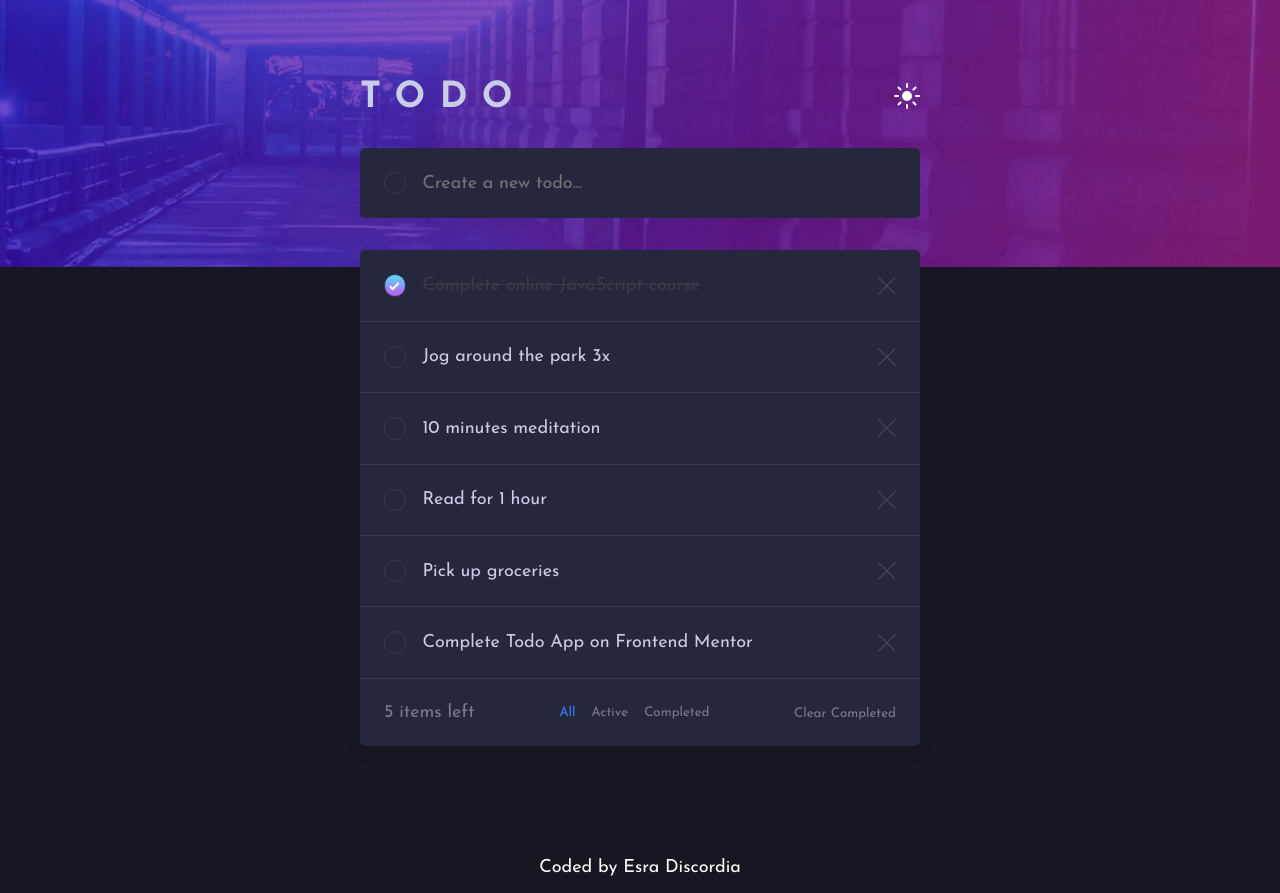
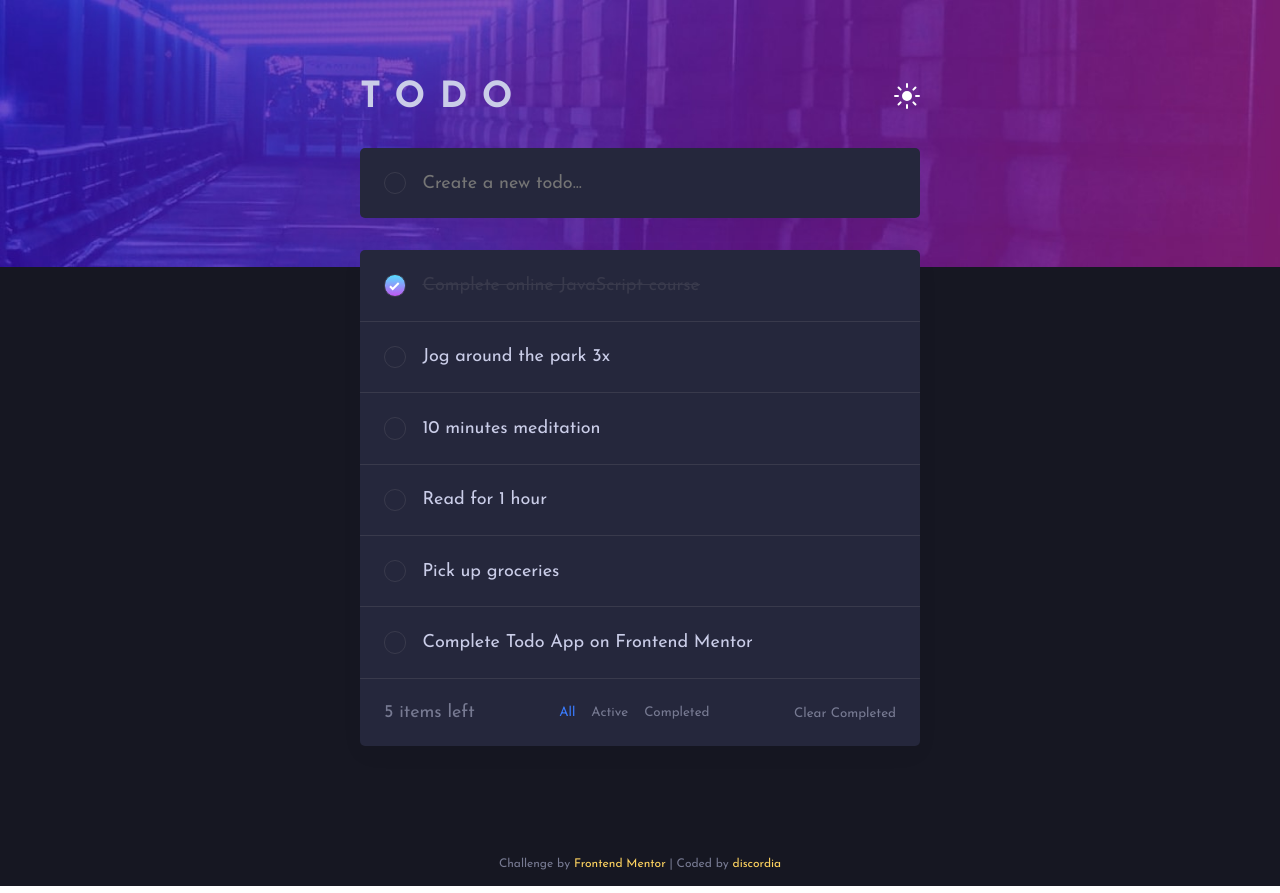
Before and after one commit to Nujsvart/FM-Projects-React, a React (Create React App) app in the folder 03-todo-app/: page / in a window 1280 px wide. Built offline with nearby package versions, Linux system fonts and the light colour scheme.

Commit message:
attribution

```diff
--- a/03-todo-app/src/App.js
+++ b/03-todo-app/src/App.js
@@ -3,6 +3,7 @@ import React from "react";
 import Header from "./components/Header";
 import TodoInput from "./components/TodoInput";
 import TodoList from "./components/TodoList";
+import Attribution from "./components/Attribution";
 
 import { useSelector } from "react-redux";
 
@@ -15,7 +16,7 @@ const App = () => {
       <Header />
       <TodoInput />
       <TodoList />
-      <div className="attribute"><p>Coded by Esra Discordia</p></div>
+      <Attribution />
     </div>
   );
 };
--- /dev/null
+++ b/03-todo-app/src/components/Attribution.js
@@ -0,0 +1,13 @@
+import React from "react";
+
+const Attribution = () => {
+  return (
+    <div className="attribution">
+      Challenge by
+      <a href="https://www.frontendmentor.io"> Frontend Mentor </a>| Coded by{" "}
+      <a href="https://github.com/Nujsvart">discordia</a>
+    </div>
+  );
+};
+
+export default Attribution;
--- a/03-todo-app/src/components/Header.js
+++ b/03-todo-app/src/components/Header.js
@@ -11,7 +11,6 @@ const Header = () => {
   const dispatch = useDispatch();
   const theme = useSelector(state => state.theme);
 
-  console.log(theme);
   return (
     <div className="header">
       <div className="titleContainer">
--- a/03-todo-app/src/styles/app.css
+++ b/03-todo-app/src/styles/app.css
@@ -144,16 +144,31 @@ p {
 
 .deleteBtn {
   margin-left: auto;
+  visibility: hidden;
+}
+
+.todo:hover .deleteBtn {
+  visibility: visible;
 }
 
 .completedIcon {
   background-image: linear-gradient(hsl(192, 100%, 67%), hsl(280, 87%, 65%));
 }
 
-.attribute {
-  color: white;
+.attribution {
+  color: hsl(234, 11%, 52%);
   margin-top: 7rem;
   margin-bottom: 1rem;
+  font-size: 12px;
+}
+
+.attribution a {
+  color: #ffd460;
+  text-decoration: none;
+}
+
+.app.light .attribution a {
+  color: #48466d;
 }
 
 /* LIGHT */
```
